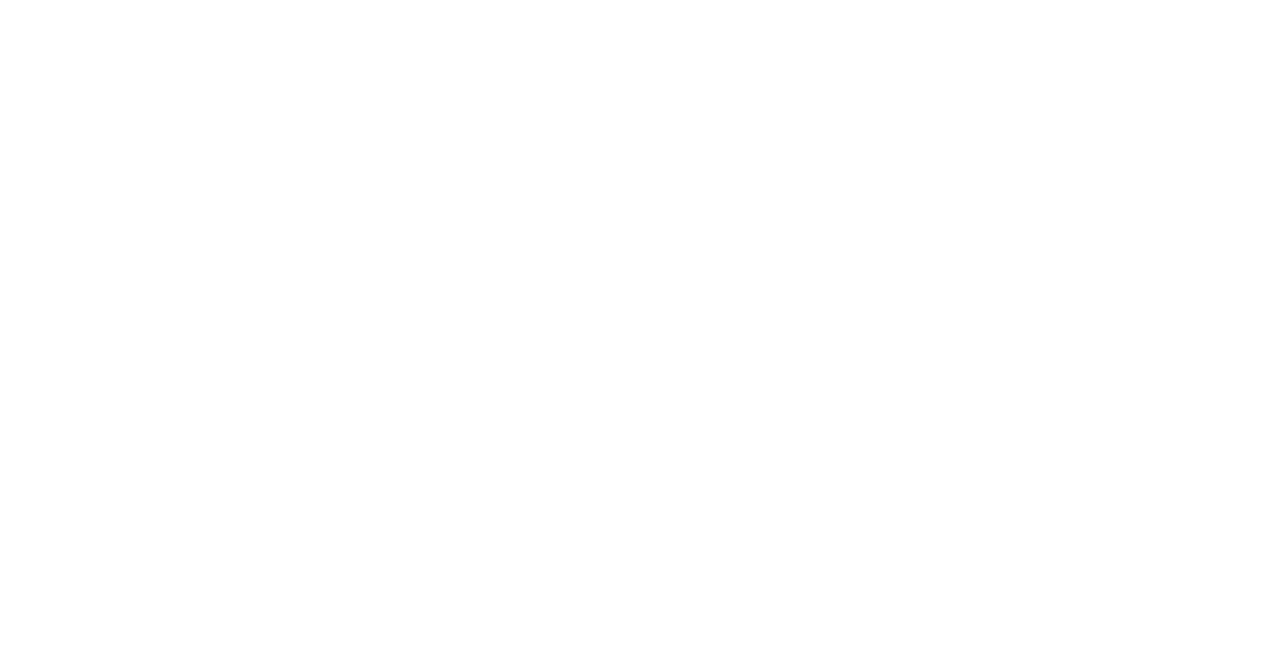
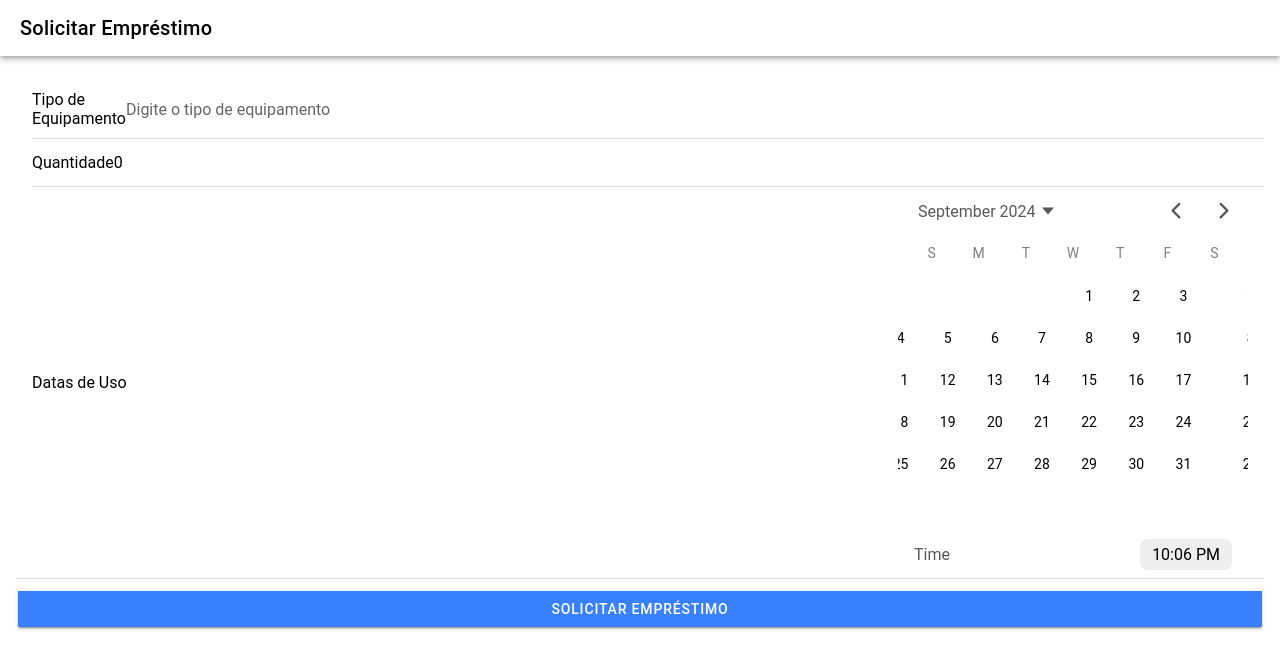
Before and after one commit to PedroPato96/EquipmentLoanSystemTCC2, a React (Vite) app in the folder tcc2/: page /request-loan in a window 1280 px wide. Shown: the top 668 px of the page. Built offline with nearby package versions, Linux system fonts and the light colour scheme.

Commit message:
Ajustes, Login e requisição de equipamento

```diff
--- a/tcc2/src/App.tsx
+++ b/tcc2/src/App.tsx
@@ -2,6 +2,8 @@
 import { IonApp, IonRouterOutlet, setupIonicReact } from '@ionic/react';
 import { IonReactRouter } from '@ionic/react-router';
 import Home from './pages/Home';
+import Login from './pages/login';
+import RequestLoan from './pages/RequestLoan';
 
 /* Core CSS required for Ionic components to work properly */
 import '@ionic/react/css/core.css';
@@ -19,33 +21,10 @@
 import '@ionic/react/css/flex-utils.css';
 import '@ionic/react/css/display.css';
 
-/**
- * Ionic Dark Mode
- * -----------------------------------------------------
- * For more info, please see:
- * https://ionicframework.com/docs/theming/dark-mode
- */
-
-/* import '@ionic/react/css/palettes/dark.always.css'; */
-/* import '@ionic/react/css/palettes/dark.class.css'; */
-import '@ionic/react/css/palettes/dark.system.css';
-
 /* Theme variables */
 import './theme/variables.css';
 
 setupIonicReact();
-
-
-/* Core CSS required for Ionic components to work properly */
-import '@ionic/react/css/core.css';
-
-/* Basic CSS for apps built with Ionic */
-import '@ionic/react/css/normalize.css';
-import '@ionic/react/css/structure.css';
-import '@ionic/react/css/typography.css';
-
-/* Theme variables */
-import './theme/variables.css';
 
 const App: React.FC = () => (
   <IonApp>
@@ -54,8 +33,14 @@
         <Route exact path="/home">
           <Home />
         </Route>
+        <Route exact path="/login">  {/* Adicione esta rota */}
+          <Login />
+        </Route>
+        <Route exact path="/request-loan">
+          <RequestLoan />  {/* Adicionar a nova rota */}
+        </Route>
         <Route exact path="/">
-          <Redirect to="/home" />
+          <Redirect to="/login" />  {/* Redireciona para a página de login */}
         </Route>
       </IonRouterOutlet>
     </IonReactRouter>
--- a/tcc2/src/pages/Home.tsx
+++ b/tcc2/src/pages/Home.tsx
@@ -1,31 +1,30 @@
-import { IonContent, IonHeader, IonPage, IonTitle, IonToolbar, IonButton, IonCard, IonCardContent, IonIcon } from '@ionic/react';
-import { addCircleOutline, listOutline } from 'ionicons/icons';
-import './Home.css';
+import {
+  IonContent,
+  IonHeader,
+  IonPage,
+  IonTitle,
+  IonToolbar,
+  IonButton,
+} from "@ionic/react";
+import { useHistory } from "react-router-dom";
 
 const Home: React.FC = () => {
+  const history = useHistory();
+
+  const handleRequestLoan = () => {
+    history.push("/request-loan");
+  };
+
   return (
     <IonPage>
       <IonHeader>
         <IonToolbar>
-          <IonTitle>Empréstimo de Equipamentos</IonTitle>
+          <IonTitle>Página Inicial</IonTitle>
         </IonToolbar>
       </IonHeader>
       <IonContent className="ion-padding">
-        <IonCard>
-          <IonCardContent>
-            <h2>Bem-vindo ao Sistema de Empréstimo de Equipamentos!</h2>
-            <p>Aqui você pode solicitar e gerenciar o empréstimo de equipamentos da escola.</p>
-          </IonCardContent>
-        </IonCard>
-
-        <IonButton expand="block" color="primary" routerLink="/solicitar-emprestimo">
-          <IonIcon slot="start" icon={addCircleOutline} />
+        <IonButton expand="full" onClick={handleRequestLoan}>
           Solicitar Empréstimo
-        </IonButton>
-
-        <IonButton expand="block" color="secondary" routerLink="/equipamentos">
-          <IonIcon slot="start" icon={listOutline} />
-          Ver Equipamentos Disponíveis
         </IonButton>
       </IonContent>
     </IonPage>
--- /dev/null
+++ b/tcc2/src/pages/RequestLoan.tsx
@@ -0,0 +1,83 @@
+import React, { useState } from 'react';
+import {
+  IonContent,
+  IonHeader,
+  IonPage,
+  IonTitle,
+  IonToolbar,
+  IonButton,
+  IonItem,
+  IonLabel,
+  IonDatetime,
+  IonInput,
+  IonList,
+} from '@ionic/react';
+
+const RequestLoan: React.FC = () => {
+  const [equipmentType, setEquipmentType] = useState('');
+  const [quantity, setQuantity] = useState(0);
+  const [dates, setDates] = useState<string[]>([]);
+  const [usagePeriod, setUsagePeriod] = useState('');
+
+  const handleDateChange = (e: CustomEvent) => {
+    const selectedDates = e.detail.value as string; // Recebe as datas selecionadas
+    const datesArray = selectedDates.split(','); // Separa as datas em um array
+    setDates(datesArray); // Atualiza o estado com as datas selecionadas
+  };
+
+  const handleSubmit = () => {
+    // Aqui você pode fazer o que for necessário com os dados, como enviar para um servidor
+    console.log('Tipo de equipamento:', equipmentType);
+    console.log('Quantidade:', quantity);
+    console.log('Datas selecionadas:', dates);
+    console.log('Período de uso:', usagePeriod);
+  };
+
+  return (
+    <IonPage>
+      <IonHeader>
+        <IonToolbar>
+          <IonTitle>Solicitar Empréstimo</IonTitle>
+        </IonToolbar>
+      </IonHeader>
+      <IonContent className="ion-padding">
+        <IonList>
+          <IonItem>
+            <IonLabel>Tipo de Equipamento</IonLabel>
+            <IonInput
+              value={equipmentType}
+              onIonChange={(e) => setEquipmentType(e.detail.value!)}
+              placeholder="Digite o tipo de equipamento"
+            />
+          </IonItem>
+
+          <IonItem>
+            <IonLabel>Quantidade</IonLabel>
+            <IonInput
+              type="number"
+              value={quantity}
+              onIonChange={(e) => setQuantity(parseInt(e.detail.value!, 10))}
+              placeholder="Digite a quantidade"
+            />
+          </IonItem>
+
+          <IonItem>
+            <IonLabel>Datas de Uso</IonLabel>
+            <IonDatetime
+              multiple={true}
+              onIonChange={handleDateChange}
+              placeholder="Selecione as datas"
+            />
+          </IonItem>
+
+        </IonList>
+
+        <IonButton expand="full" onClick={handleSubmit}>
+          Solicitar Empréstimo
+        </IonButton>
+      </IonContent>
+    </IonPage>
+  );
+};
+
+export default RequestLoan;
--- /dev/null
+++ b/tcc2/src/pages/login.css
@@ -0,0 +1,8 @@
+h2 {
+    text-align: center;
+    color: #3880ff;
+  }
+
+  IonButton {
+    margin-top: 10px;
+  }
--- /dev/null
+++ b/tcc2/src/pages/login.tsx
@@ -0,0 +1,77 @@
+import {
+    IonContent,
+    IonHeader,
+    IonPage,
+    IonTitle,
+    IonToolbar,
+    IonInput,
+    IonItem,
+    IonLabel,
+    IonButton,
+    IonCard,
+    IonCardContent,
+    IonToast,  // Importando o IonToast para mostrar mensagens de erro
+  } from "@ionic/react";
+  import { useState } from "react";
+  import { useHistory } from "react-router-dom";
+
+  const Login: React.FC = () => {
+    const [username, setUsername] = useState<string>("");
+    const [password, setPassword] = useState<string>("");
+    const [showError, setShowError] = useState<boolean>(false);  // Estado para controlar a exibição do erro
+    const history = useHistory();
+
+    const handleLogin = () => {
+      // Aqui você pode implementar a lógica de autenticação
+      if (username === "admin" && password === "admin") {
+        // Exemplo de credenciais válidas
+        history.push("/home");
+      } else {
+        // Se as credenciais não forem reconhecidas, mostra a mensagem de erro
+        setShowError(true);
+      }
+    };
+
+    return (
+      <IonPage>
+        <IonHeader>
+          <IonToolbar>
+            <IonTitle>Login</IonTitle>
+          </IonToolbar>
+        </IonHeader>
+        <IonContent className="ion-padding">
+          <IonCard>
+            <IonCardContent>
+              <IonItem>
+                <IonLabel position="floating">Nome de Usuário</IonLabel>
+                <IonInput
+                  value={username}
+                  onIonChange={(e) => setUsername(e.detail.value!)}
+                />
+              </IonItem>
+              <IonItem>
+                <IonLabel position="floating">Senha</IonLabel>
+                <IonInput
+                  type="password"
+                  value={password}
+                  onIonChange={(e) => setPassword(e.detail.value!)}
+                />
+              </IonItem>
+              <IonButton expand="full" onClick={handleLogin}>
+                Login
+              </IonButton>
+            </IonCardContent>
+          </IonCard>
+          <IonToast
+            isOpen={showError}
+            onDidDismiss={() => setShowError(false)}
+            message="Credenciais inválidas. Tente novamente."
+            duration={2000}
+            color="danger"  // A cor do toast pode ser alterada
+          />
+        </IonContent>
+      </IonPage>
+    );
+  };
+
+  export default Login;
--- a/tcc2/src/theme/variables.css
+++ b/tcc2/src/theme/variables.css
@@ -1,2 +1,16 @@
 /* For information on how to create your own theme, please see:
 http://ionicframework.com/docs/theming/ */
+:root {
+    --ion-color-primary: #3880ff;
+    --ion-color-secondary: #3dc2ff;
+    --ion-color-tertiary: #5260ff;
+
+    --ion-color-primary-shade: #3171e0;
+    --ion-color-primary-tint: #4c8dff;
+
+    --ion-color-secondary-shade: #36abe0;
+    --ion-color-secondary-tint: #50c8ff;
+
+    --ion-background-color: #ffffff; /* Defina o fundo como branco */
+    --ion-text-color: #000000; /* Cor do texto */
+  }
```
